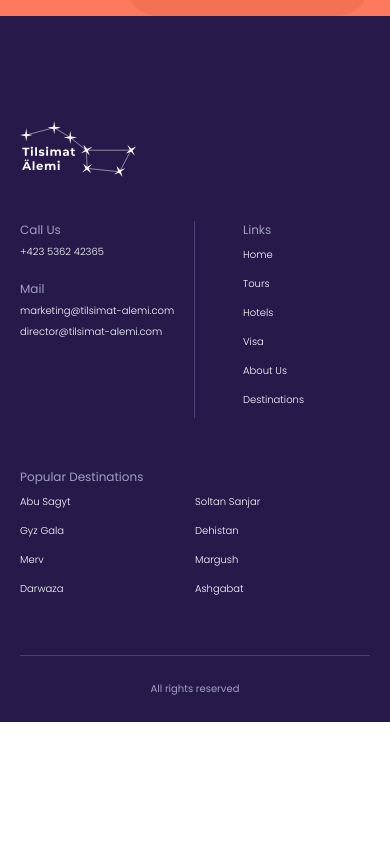
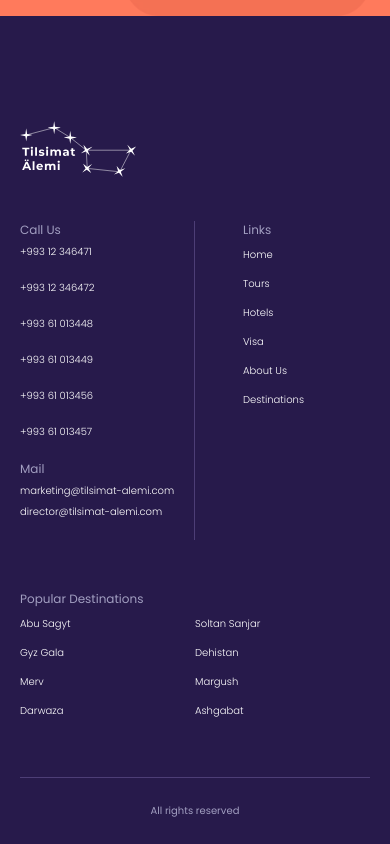
Before and after one commit to rado1999/tourism, a React (Vite) app: page / in a window 390 px wide. Shown: the part 2754-3598 px from the top of the page. Before the commit the page ends 3476 px from the top, so only its background shows below. Built offline with nearby package versions, Linux system fonts and the light colour scheme.

Commit message:
updated: mobile phones

```diff
--- a/src/modules/footer/index.jsx
+++ b/src/modules/footer/index.jsx
@@ -22,7 +22,12 @@ export default function Footer() {
 				<Row>
 					<Col className='col1' flex={'1 0 25%'}>
 						<div className='footer_title'>{t('footer.call')}</div>
-						<div className='contact'>+423 5362 42365</div>
+						<div className='contact'>+993 12 346471</div>
+						<div className='contact'>+993 12 346472</div>
+						<div className='contact'>+993 61 013448</div>
+						<div className='contact'>+993 61 013449</div>
+						<div className='contact'>+993 61 013456</div>
+						<div className='contact'>+993 61 013457</div>
 						<div className='footer_title'>{t('footer.mail')}</div>
 						<div className='contact mail1'>
 							marketing@tilsimat-alemi.com
```
